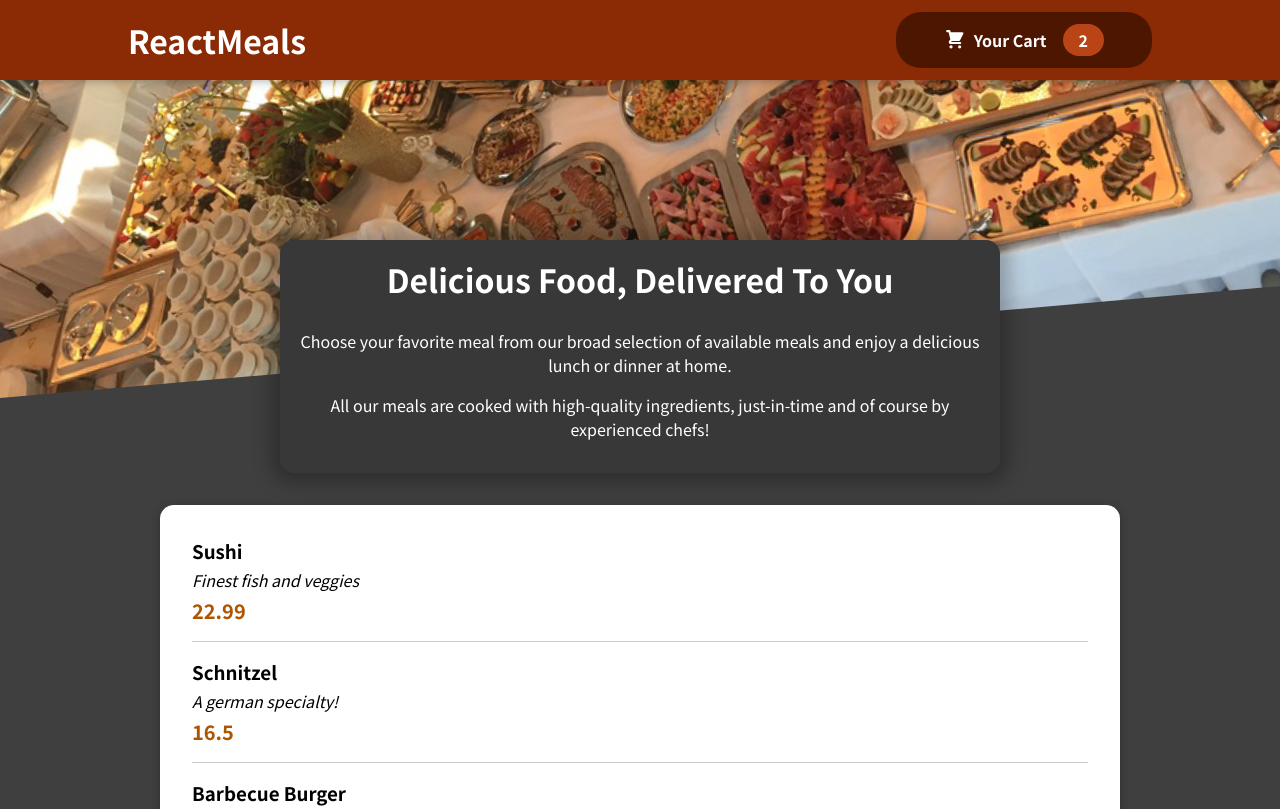
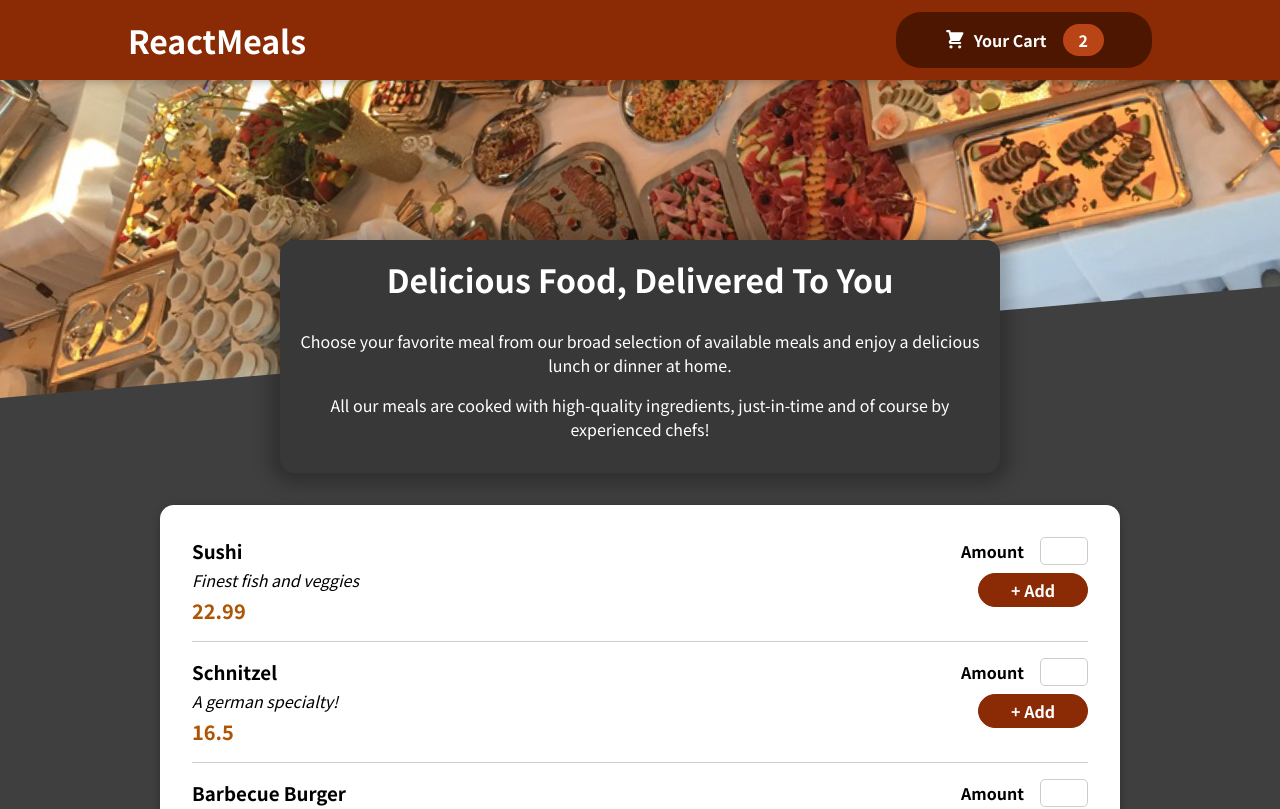
Before and after one commit to SpectreAscended/food-order-app-2, a React (Vite) app: page / in a window 1280 px wide. Shown: the top 809 px of the page. Built offline with nearby package versions, Linux system fonts and the light colour scheme.

Commit message:
Added meal item form and reusable input

```diff
--- a/src/components/Meals/MealItem/MealItem.jsx
+++ b/src/components/Meals/MealItem/MealItem.jsx
@@ -1,5 +1,6 @@
 import React from 'react';
 import classes from './MealItem.module.css';
+import MealItemForm from './MealItemForm';
 
 const MealItem = props => {
   return (
@@ -11,6 +12,7 @@ const MealItem = props => {
         <div className={classes.description}>{props.description}</div>
         <div className={classes.price}>{props.price}</div>
       </div>
+      <MealItemForm />
     </li>
   );
 };
--- /dev/null
+++ b/src/components/Meals/MealItem/MealItemForm.jsx
@@ -0,0 +1,22 @@
+import React from 'react';
+import classes from './MealItemForm.module.css';
+import Input from '../../UI/Input';
+
+const MealItemForm = () => {
+  return (
+    <form className={classes.form}>
+      <Input
+        htmlFor="meal-item-form"
+        id="meal-item-form"
+        label="Amount"
+        type="number"
+        min="0"
+        max="5"
+        step="1"
+      />
+      <button type="submit">+ Add</button>
+    </form>
+  );
+};
+
+export default MealItemForm;
--- /dev/null
+++ b/src/components/Meals/MealItem/MealItemForm.module.css
@@ -0,0 +1,20 @@
+.form {
+  text-align: right;
+}
+
+.form button {
+  font: inherit;
+  cursor: pointer;
+  background-color: #8a2b06;
+  border: 1px solid #8a2b06;
+  color: white;
+  padding: 0.25rem 2rem;
+  border-radius: 20px;
+  font-weight: bold;
+}
+
+.form button:hover,
+.form button:active {
+  background-color: #641e03;
+  border-color: #641e03;
+}
--- /dev/null
+++ b/src/components/UI/Input.jsx
@@ -0,0 +1,19 @@
+import React from 'react';
+import classes from './Input.module.css';
+
+const Input = props => {
+  return (
+    <div className={classes.input}>
+      <label htmlFor={props.htmlFor}>{props.label}</label>
+      <input
+        type={props.type}
+        id={props.id}
+        min={props.min}
+        max={props.max}
+        step={props.step}
+      />
+    </div>
+  );
+};
+
+export default Input;
--- /dev/null
+++ b/src/components/UI/Input.module.css
@@ -0,0 +1,18 @@
+.input {
+  display: flex;
+  align-items: center;
+  margin-bottom: 0.5rem;
+}
+
+.input label {
+  font-weight: bold;
+  margin-right: 1rem;
+}
+
+.input input {
+  width: 3rem;
+  border-radius: 5px;
+  border: 1px solid #ccc;
+  font: inherit;
+  padding-left: 0.5rem;
+}
```
